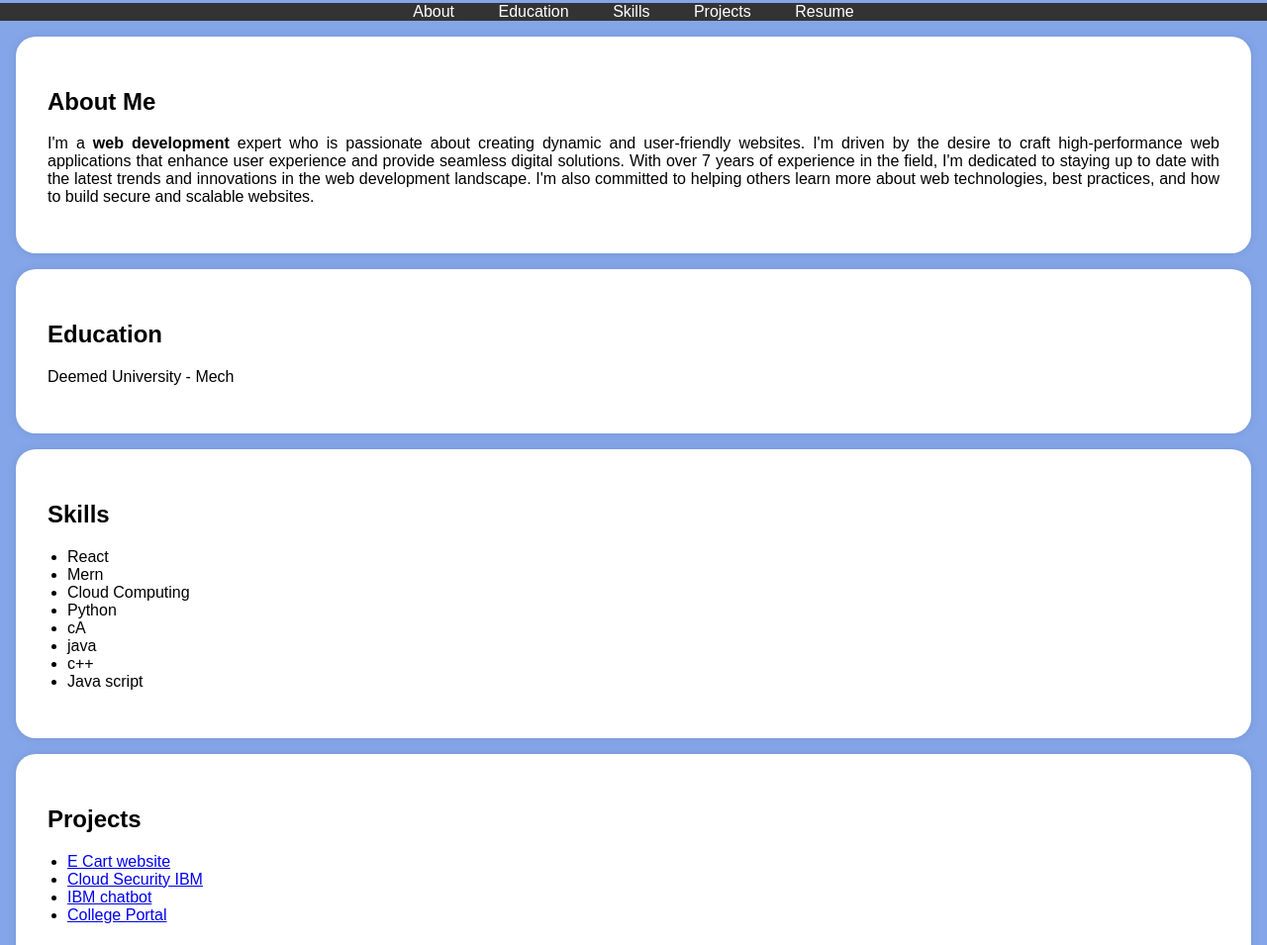
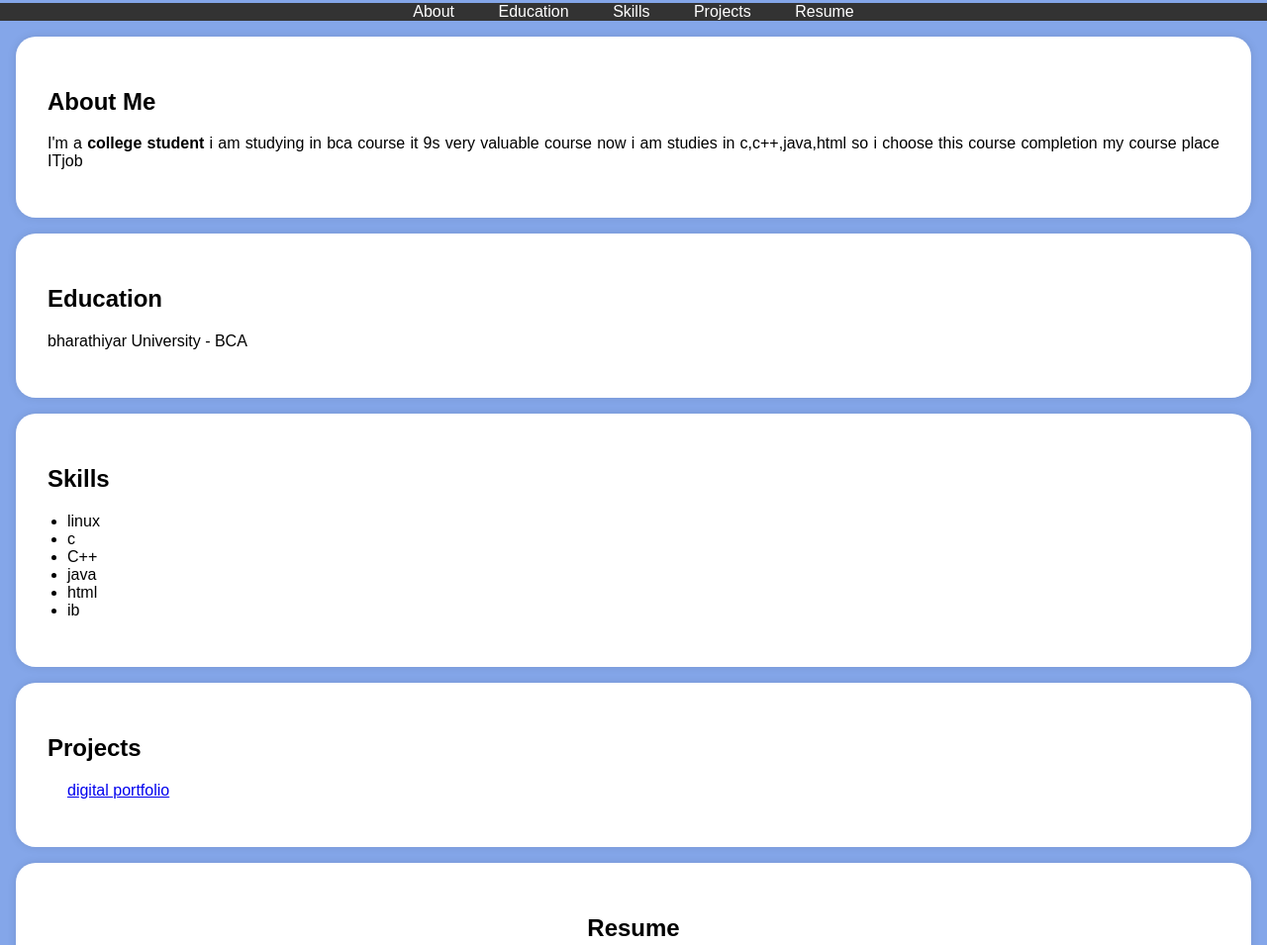
Before and after one commit to sukaina-ss/Digital-portfolio-, a plain HTML site: page index.html in a window 1280 px wide. Shown: the part 210-1165 px from the top of the page at 99% size. Drawn offline with Linux system fonts and the light colour scheme.

Commit message:
Update index.html

```diff
--- a/index.html
+++ b/index.html
@@ -115,12 +115,10 @@
     <section id="about">
         <div class="section-content">
             <h2>About Me</h2>
-            <p>I'm a <b>web development</b> expert who is passionate about creating dynamic and user-friendly websites.
-                I'm driven by the desire to craft high-performance web applications that enhance user experience and provide
-                 seamless digital solutions. With over 7 years of experience in the field, I'm dedicated to staying up to date
-                 with the latest trends and innovations in the
-                 web development landscape. I'm also committed to helping others learn more about web technologies,
-                 best practices, and how to build secure and scalable websites.</p>
+            <p>I'm a <b>college student</b> i am studying in bca
+            course it 9s very valuable course now i am
+            studies in c,c++,java,html so i choose this course completion my
+            course place ITjob </p>
 
         </div>
     </section>
@@ -128,7 +126,7 @@
     <section id="education">
         <div class="section-content">
             <h2>Education</h2>
-            <p>Deemed University  - Mech</p>
+            <p>bharathiyar University - BCA</p>
 
 
         </div>
@@ -138,15 +136,15 @@
         <div class="section-content">
             <h2>Skills</h2>
             <ul>
-                <li>React</li>
-                <li>Mern</li>
-                <li>Cloud Computing</li>
-                <li>Python</li>
-                <li>cA
-               </li>
+                <li>linux</li>
+                <li>c</li>
+                <li>C++</li>
+
+
+
                 <li>java</li>
-                <li>c++</li>
-                <li>Java script</li>
+                <li>html</li>
+                <li>ib</li>
             </ul>
         </div>
     </section>
@@ -154,11 +152,9 @@
     <section id="projects">
         <div class="section-content">
             <h2>Projects</h2>
-            <ul>
-                <li><a href="#">E Cart website</a></li>
-                <li><a href="#">Cloud Security IBM</a></li>
-                <li><a href="#">IBM chatbot</a></li>
-                <li><a href="#">College Portal</a></li>
+            <ul
+                <li><a href="#">digital portfolio</a></li>
+
                 <!-- Add more project links here -->
             </ul>
         </div>
```
